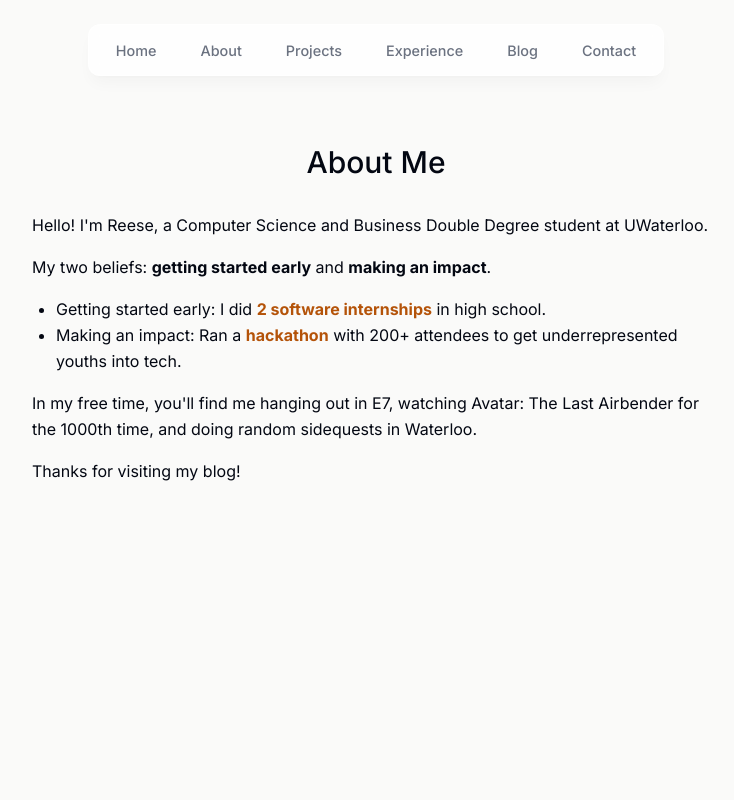
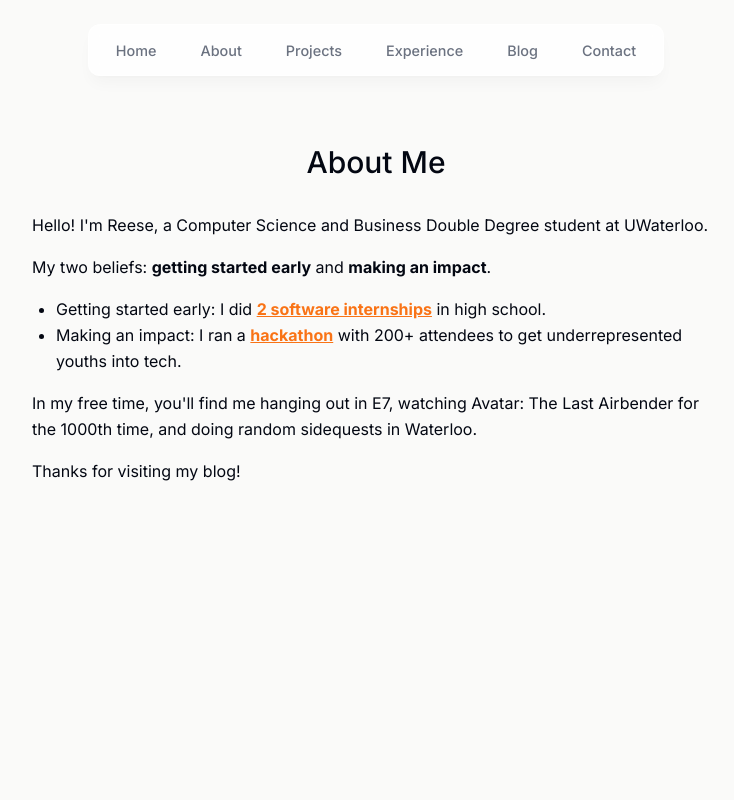
Before and after one commit to r-chong/portfolio-v4, a Next.js app: page /about in a window 1280 px wide. Shown: the top 800 px of the page, without its empty margins (264-998 px from the left). Built offline with nearby package versions, Linux system fonts and the light colour scheme.

Commit message:
chore: update npm modules and change font colour

```diff
--- a/components/About.tsx
+++ b/components/About.tsx
@@ -27,18 +27,18 @@ export default function About() {
                 <ul className='list-disc pl-6 mb-4'>
                     <li>
                         Getting started early: I did{' '}
-                        <strong className='text-amber-700'>
+                        <strong className='text-orange-500 underline'>
                             2 software internships
                         </strong>{' '}
                         in high school.
                     </li>
                     <li>
-                        Making an impact: Ran a{' '}
+                        Making an impact: I ran a{' '}
                         <a
                             href='https://jamhacks.ca'
                             target='_blank'
                             rel='nofollow'
-                            className='text-amber-700 font-bold'
+                            className='text-orange-500 font-bold underline'
                         >
                             hackathon
                         </a>{' '}
--- a/package.json
+++ b/package.json
@@ -7,6 +7,11 @@
         "build": "next build",
         "start": "next start",
         "lint": "next lint"
+    },
+    "overrides": {
+        "next-contentlayer": {
+            "next": "$next"
+        }
     },
     "dependencies": {
         "@mdx-js/loader": "^3.0.1",
--- a/posts/the-time-machine.mdx
+++ b/posts/the-time-machine.mdx
@@ -2,10 +2,6 @@
 title: The Time Machine
 date: 2018-08-15
 ---
-
-# The Time Machine by H. G. Wells
-
-## Introduction
 
 The Time Traveller (for so it will be convenient to speak of him) was
 expounding a recondite matter to us. His pale grey eyes shone and
```
Also changed, not shown: 1 other file (tests, documents, lock files or other folders). Lines whose indentation alone changed are shown as unchanged.
